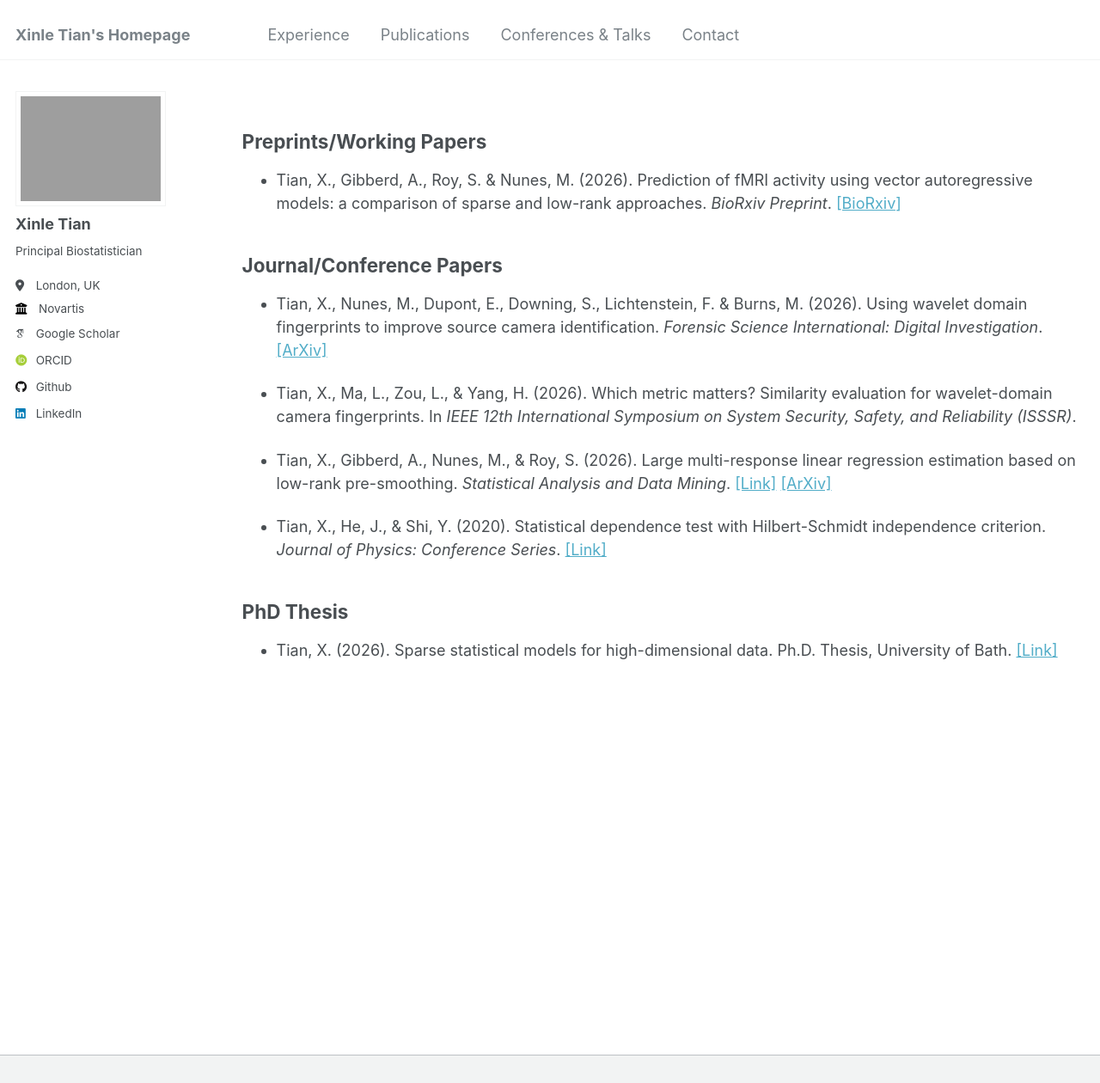
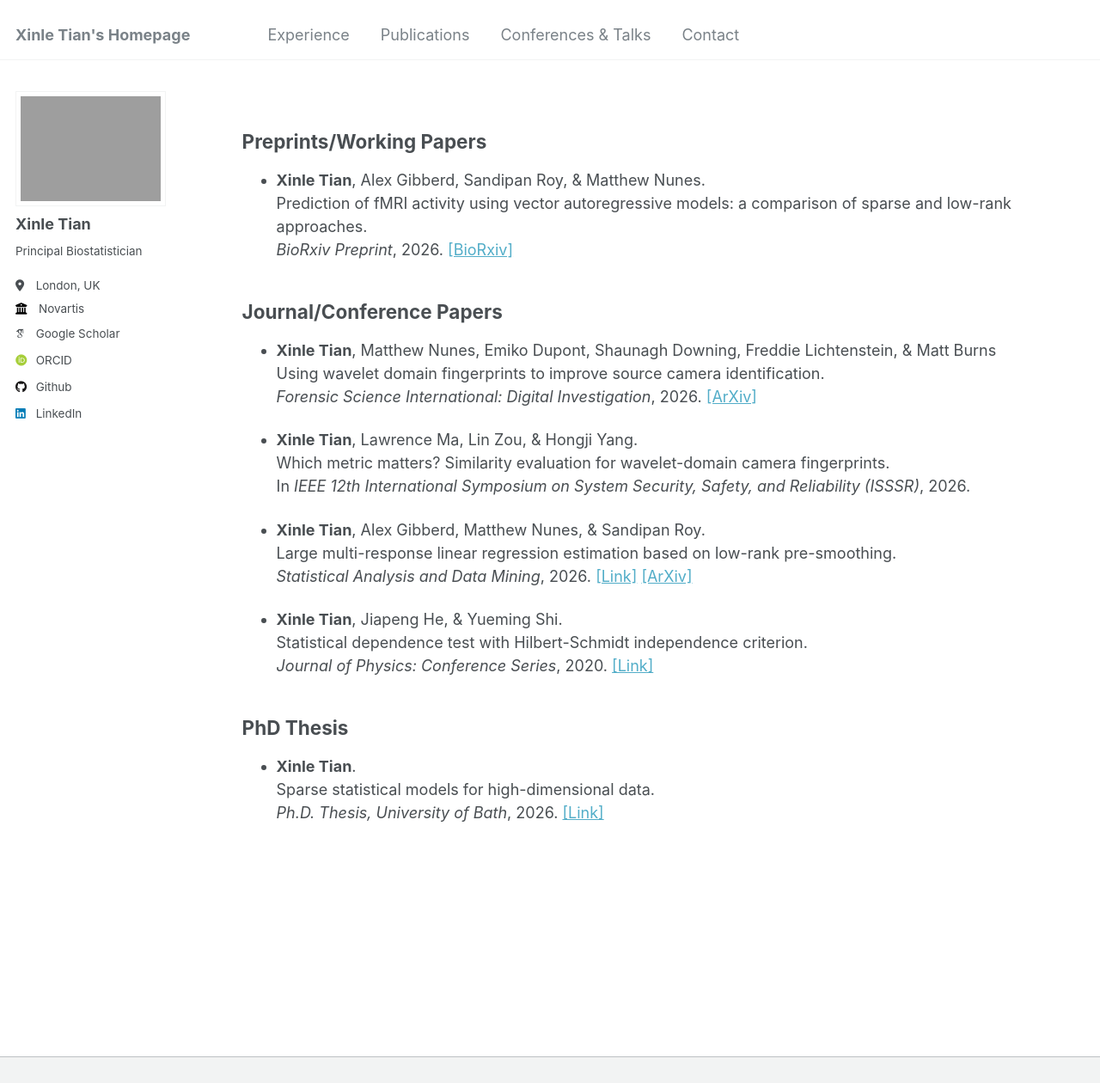
Before and after one commit to xinlet/xinlet.github.io, a Jekyll site: the page built from _pages/publications.md, in a window 1280 px wide and 1400 px high, cut to the strip 0-1260 px from the top of the window. Shown: the whole strip at 86% size. Built offline with Jekyll 4.4.1, drawn with Linux system fonts in a browser that asks for light colours; some web fonts are replaced.

Commit message:
Update publications.md

```diff
--- a/_pages/publications.md
+++ b/_pages/publications.md
@@ -8,18 +8,29 @@ author_profile: true
 {% include base_path %}
 
 ## Preprints/Working Papers
-
-* Tian, X., Gibberd, A., Roy, S. & Nunes, M. (2026). Prediction of fMRI activity using vector autoregressive models: a comparison of sparse and low-rank approaches. *BioRxiv Preprint*. [[BioRxiv]](https://www.biorxiv.org/content/10.64898/2026.06.11.731556v1.abstract)
+* **Xinle Tian**, Alex Gibberd, Sandipan Roy, & Matthew Nunes.
+   Prediction of fMRI activity using vector autoregressive models: a comparison of sparse and low-rank approaches.
+   *BioRxiv Preprint*, 2026. [[BioRxiv]](https://www.biorxiv.org/content/10.64898/2026.06.11.731556v1.abstract)
 
 ## Journal/Conference Papers
-* Tian, X., Nunes, M., Dupont, E., Downing, S., Lichtenstein, F. & Burns, M. (2026). Using wavelet domain fingerprints to improve source camera identification. *Forensic Science International: Digital Investigation*. [[ArXiv]](https://arxiv.org/abs/2507.01712)
+* **Xinle Tian**, Matthew Nunes, Emiko Dupont, Shaunagh Downing, Freddie Lichtenstein, & Matt Burns
+   Using wavelet domain fingerprints to improve source camera identification.
+   *Forensic Science International: Digital Investigation*, 2026. [[ArXiv]](https://arxiv.org/abs/2507.01712)
 
-* Tian, X., Ma, L., Zou, L., & Yang, H. (2026). Which metric matters? Similarity evaluation for wavelet-domain camera fingerprints. In *IEEE 12th International Symposium on System Security, Safety, and Reliability (ISSSR)*.
+* **Xinle Tian**, Lawrence Ma, Lin Zou, & Hongji Yang.
+   Which metric matters? Similarity evaluation for wavelet-domain camera fingerprints.
+   In *IEEE 12th International Symposium on System Security, Safety, and Reliability (ISSSR)*, 2026.
 
-* Tian, X., Gibberd, A., Nunes, M., & Roy, S. (2026). Large multi-response linear regression estimation based on low-rank pre-smoothing. *Statistical Analysis and Data Mining*. [[Link]](https://onlinelibrary.wiley.com/doi/10.1002/sam.70072) [[ArXiv]](https://arxiv.org/abs/2411.18334)
+* **Xinle Tian**, Alex Gibberd, Matthew Nunes, & Sandipan Roy.
+   Large multi-response linear regression estimation based on low-rank pre-smoothing.
+   *Statistical Analysis and Data Mining*, 2026. [[Link]](https://onlinelibrary.wiley.com/doi/10.1002/sam.70072) [[ArXiv]](https://arxiv.org/abs/2411.18334)
 
-* Tian, X., He, J., & Shi, Y. (2020). Statistical dependence test with Hilbert-Schmidt independence criterion. *Journal of Physics: Conference Series*. [[Link]](https://iopscience.iop.org/article/10.1088/1742-6596/1601/3/032008/pdf)
+* **Xinle Tian**, Jiapeng He, & Yueming Shi.
+   Statistical dependence test with Hilbert-Schmidt independence criterion.
+   *Journal of Physics: Conference Series*, 2020. [[Link]](https://iopscience.iop.org/article/10.1088/1742-6596/1601/3/032008/pdf)
+
 
 ## PhD Thesis
-
-* Tian, X. (2026). Sparse statistical models for high-dimensional data. Ph.D. Thesis, University of Bath. [[Link]](https://purehost.bath.ac.uk/ws/portalfiles/portal/383833799/Thesis_Xinle_Final.pdf)
+* **Xinle Tian**.
+   Sparse statistical models for high-dimensional data.
+   *Ph.D. Thesis, University of Bath*, 2026. [[Link]](https://purehost.bath.ac.uk/ws/portalfiles/portal/383833799/Thesis_Xinle_Final.pdf)
```
